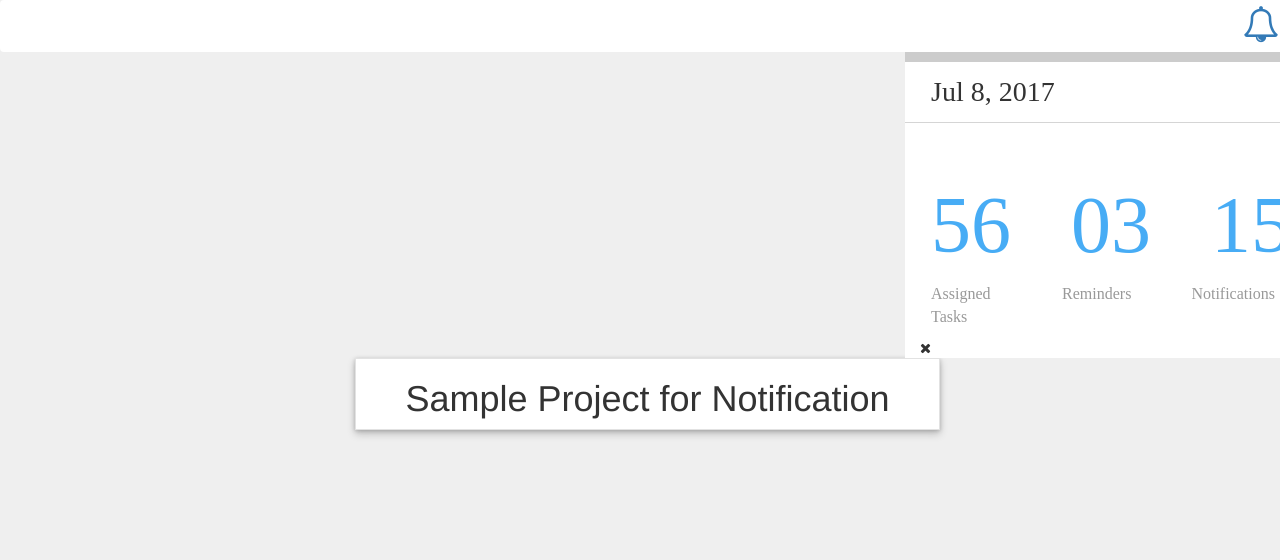
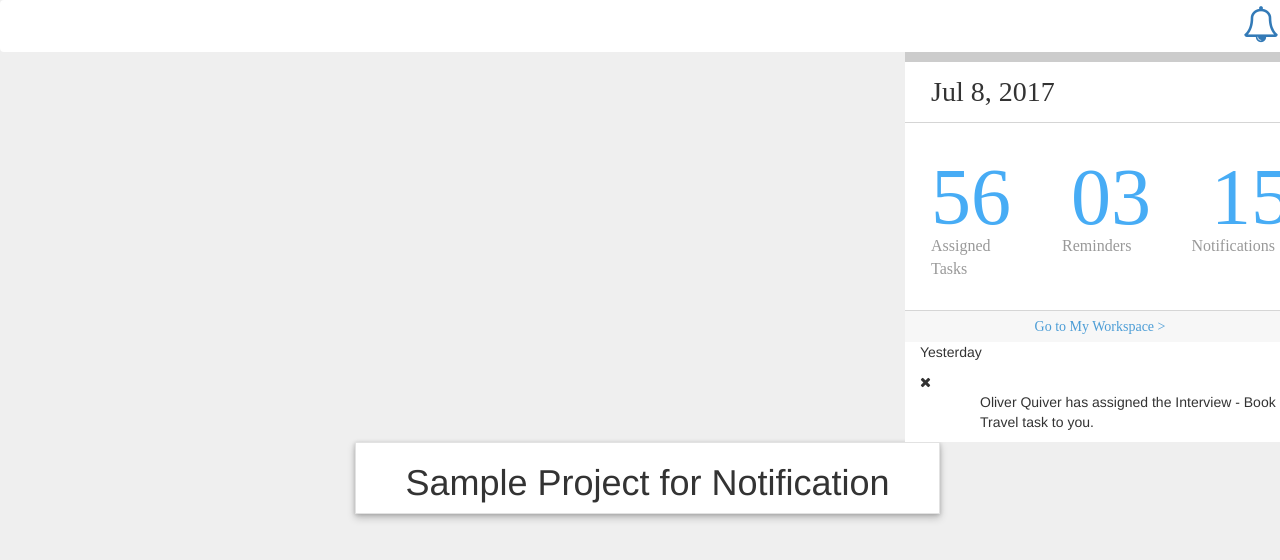
Before and after one commit to karthilxg/notify, an Angular app in the folder notify/: page / in a window 1280 px wide. Both pictures are taken after a click on the link 1260 px from the left and 26 px from the top of the page. Shown: the top 560 px of the page. Built offline with nearby package versions, Linux system fonts and the light colour scheme; a small style sheet from the web is missing.

Commit message:
adding timestamp modification for user simple viewing

```diff
--- a/notify/src/app/app.component.html
+++ b/notify/src/app/app.component.html
@@ -3,8 +3,8 @@
   <!-- <div class="row" style="background: white; height: 20px;">
   </div> -->
   <div class="row">
-    <nav class="navbar fixed-top navbar-light bg-faded" style="background: white;">
-      <a class="navbar-brand" (click)="notify=!notify" style="float: right; padding-top: 5px; padding-right: 15px;"><i class="fa fa-bell-o fa-2x" aria-hidden="true"></i></a>
+    <nav class="navbar fixed-top navbar-light bg-faded">
+      <a class="navbar-brand" (click)="notify=!notify"><i class="fa fa-bell-o fa-2x" aria-hidden="true"></i></a>
     </nav>
   </div>
 
--- a/notify/src/app/app.component.scss
+++ b/notify/src/app/app.component.scss
@@ -3,9 +3,13 @@
 }
 
 .navbar {
+	background-color: white;
 	margin-bottom: 0;
 }
 
 .navbar a {
 	cursor: pointer;
+	float: right;
+	padding-top: 5px;
+	padding-right: 15px;
 }
--- a/notify/src/app/notify/notify.component.html
+++ b/notify/src/app/notify/notify.component.html
@@ -17,5 +17,16 @@
   		<p>Notifications</p>
   	</div>
   </div>
-  <i class="fa fa-times" aria-hidden="true"></i>
+  <div class="workspace row">
+  	<p href="/">Go to My Workspace ></p>
+  </div>
+  <div class="content">
+  	<div>
+  		<p *ngIf="tempDate == 'Yesterday'">{{tempDate}}</p>
+  		<p *ngIf="hoursLapsed">{{hoursLapsed}} Hours ago</p>
+  		<p *ngIf="minutesLapsed"><{{minutesLapsed}} Minutes ago</p>
+  		<i class="fa fa-times" aria-hidden="true"></i>
+  		<p>Oliver Quiver has assigned the Interview - Book Travel task to you.</p>
+  	</div>
+  </div>
 </div>
--- a/notify/src/app/notify/notify.component.scss
+++ b/notify/src/app/notify/notify.component.scss
@@ -23,8 +23,7 @@
 
 .itemCount {
 	padding-left: 26px;
-	padding-top: 45px;
-	/*padding-bottom: 18px;*/
+	padding-top: 17px;
 }
 
 .itemCount p {
@@ -40,6 +39,8 @@
 }
 
 .itemTitle {
+	position: relative;
+	top: -20px;
 	padding-left: 26px;
 }
 
@@ -59,3 +60,17 @@
 .itemTitle p:nth-child(2), p:nth-child(3) {
 	padding-left: 60px;
 }
+
+.workspace {
+	background-color: #f7f7f7;
+	height: 32px;
+	border-top: 1px solid #d6d6d6;
+}
+
+.workspace p {
+	font-family: font95207;
+	font-size: 14px;
+	color: #4c9dd6;
+	text-align: center;
+	padding-top: 6px;
+}
--- a/notify/src/app/notify/notify.component.ts
+++ b/notify/src/app/notify/notify.component.ts
@@ -7,21 +7,61 @@ import { Component, OnInit } from '@angular/core';
 })
 export class NotifyComponent implements OnInit {
 
+	private tempDate = '';
+	private hoursLapsed: any;
+	private minutesLapsed: any;
 	private date;
 	private notifications: any[];
 	private reminders: any[];
 	private assignedTasks: any[];
 
   constructor() {
-    this.date =  new Date();
+  	this.date =  new Date();
     setInterval(() => {
         this.date =  new Date();
-     }, 1000);
+    }, 1000);
+    // this.updateDateUponLoad();
   }
 
+  updateDateUponLoad() {
+  		var todaysDate = 9;
+  		var todaysHour = 10;
+	  	var yesterdayData = 7; // date coming from data set and set using getDate()
+	    // console.log(this.date.getDate() - 1);
+	    if (this.date.getDate() - 1 == yesterdayData) {
+	    	this.tempDate = 'Yesterday';
+	    	// console.log(this.tempDate);
+	    	// her we will set the date property of the notification item ==> yesterday
+	    }
+	    // console.log(this.date.getHours());
+	    // console.log(this.date.getMinutes());
+	    if (this.date.getDate() == todaysDate) {
+	    	if (this.date.getHours() == todaysHour) {
+	    		this.minutesLapsed = 60 - this.date.getMinutes();
+	    		// console.log(timeLapsed);
+	    		// here we will set the date property of the notification item ==> x minutes ago
+	    	}
+	    	if (this.date.getHours() > todaysHour) {
+	    		this.hoursLapsed = this.date.getHours() - todaysHour;
+	    		console.log(this.hoursLapsed)
+	    		// here we will set the date property of the notification item ==> x hours ago
+	    	}
+	    }
+	}
+
   ngOnInit() {
-  	this.notifications = ['note1','note1','note1','note1','note1','note1','note1','note1','note1','note1','note1','note1','note1','note1','note1'];
+  	this.notifications = ['note1','note1','note1','note1','note1','note1',
+  												'note1','note1','note1','note1','note1','note1',
+  												'note1','note1','note1'];
   	this.reminders = ['reminder','reminder','reminder'];
+  	var d = new Date();
+		var weekday = new Array(7);
+		weekday[0] =  "Sunday";
+		weekday[1] = "Saturday";
+
+
+		// var n = weekday[d.getDay()];
+		this.updateDateUponLoad();
   }
 
 
```
